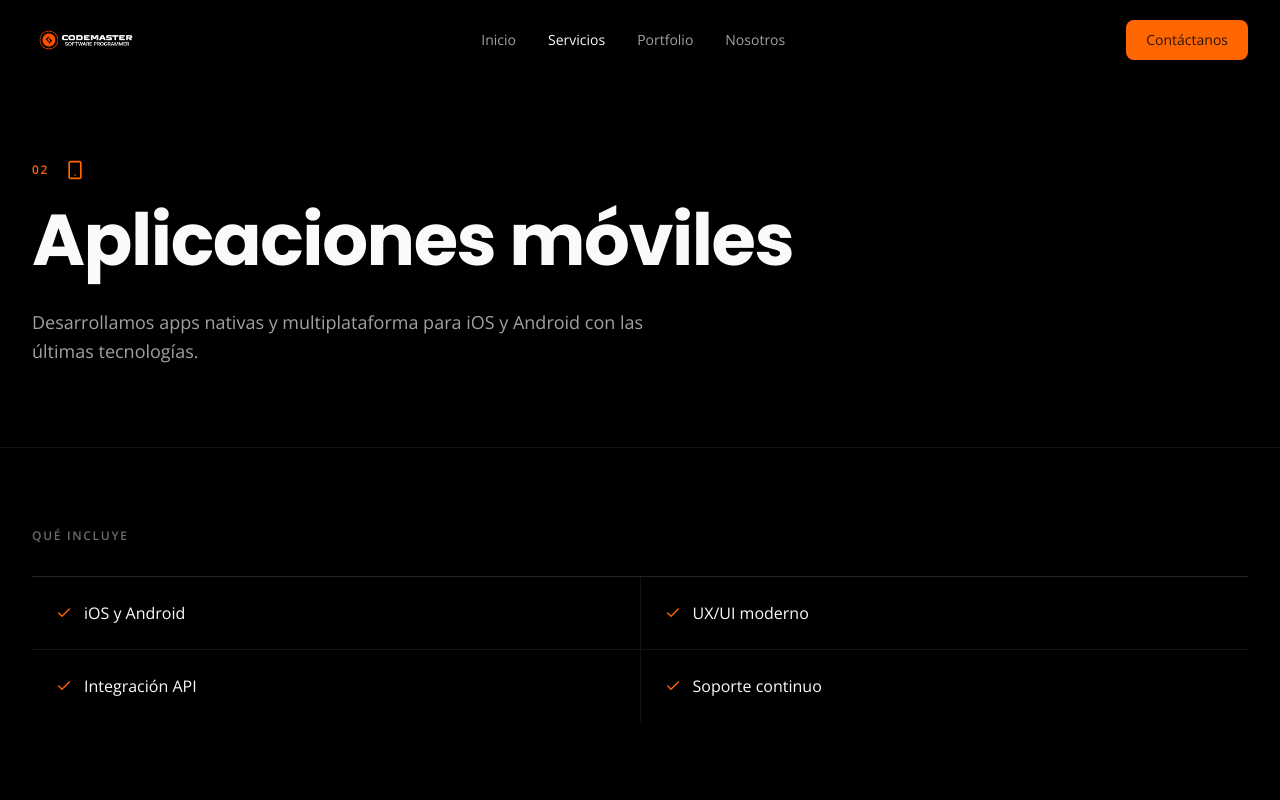
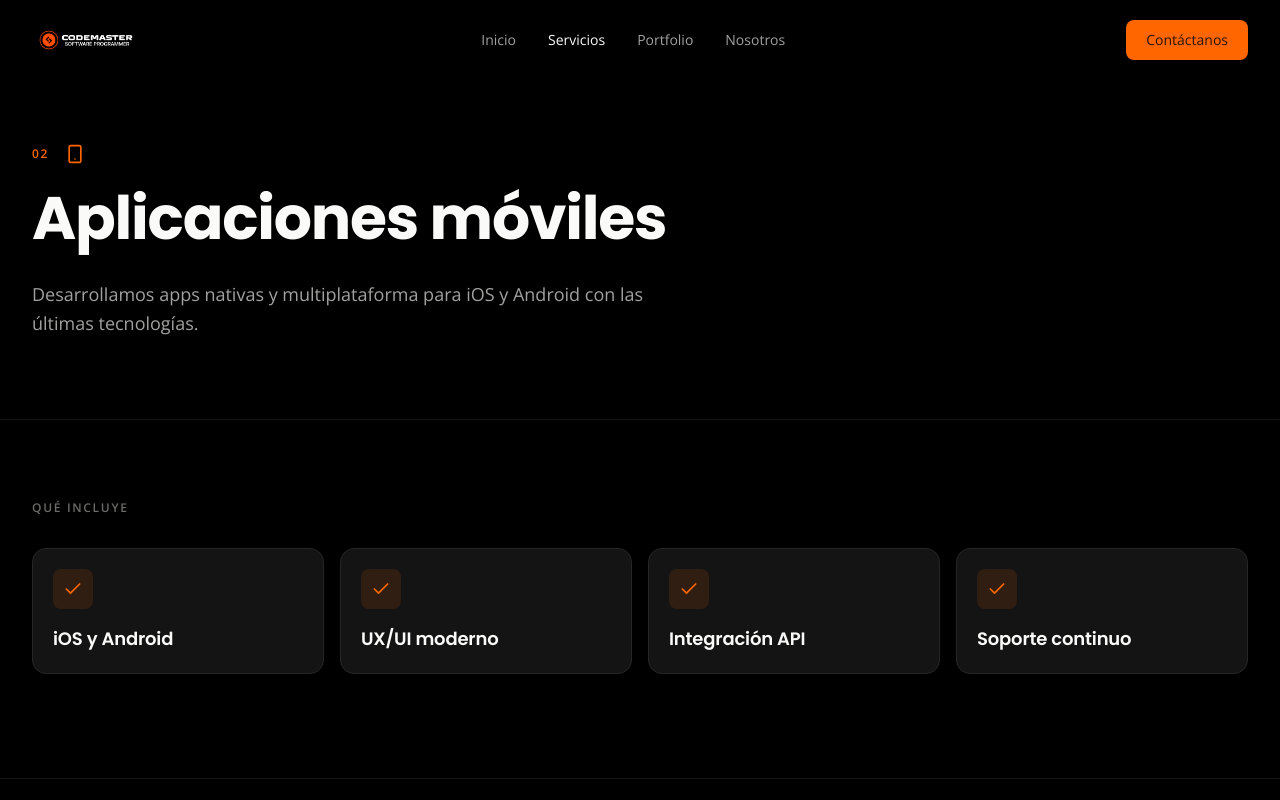
Before and after one commit to ManuelES23/codemaster-react, a React (Vite) app: page /servicios/apps-moviles in a window 1280 px wide. Shown: the top 800 px of the page. Built offline with nearby package versions, Linux system fonts and the light colour scheme.

Commit message:
Move Servicios and ServicioDetalle onto bento cards
Co-Authored-By: Claude Opus 5 <noreply@anthropic.com>

```diff
--- a/src/pages/ServicioDetalle.jsx
+++ b/src/pages/ServicioDetalle.jsx
@@ -2,6 +2,8 @@ import { Link, useParams } from "react-router-dom";
 import * as Icons from "lucide-react";
 import Reveal from "../motion/Reveal";
 import Stagger, { StaggerItem } from "../motion/Stagger";
+import BentoGrid from "../components/BentoGrid";
+import BentoCard from "../components/BentoCard";
 import { getServicioBySlug, servicios } from "../data/servicios";
 
 const NoEncontrado = () => (
@@ -32,7 +34,7 @@ const ServicioDetalle = () => {
 
   return (
     <div className="bg-ink-0">
-      <section className="border-b border-line pt-40 pb-20">
+      <section className="border-b border-line pt-28 pb-14 md:pt-36 md:pb-20">
         <div className="mx-auto max-w-7xl px-4 sm:px-6 lg:px-8">
           <div className="mb-6 flex items-center gap-4">
             <span className="text-xs font-semibold tracking-[0.14em] text-brand">
@@ -41,7 +43,7 @@ const ServicioDetalle = () => {
             <Icono className="h-5 w-5 text-brand" aria-hidden="true" />
           </div>
           <Reveal>
-            <h1 className="font-display text-5xl font-bold tracking-[-0.02em] text-fg md:text-7xl">
+            <h1 className="font-display text-4xl font-bold tracking-[-0.02em] text-fg md:text-6xl">
               {servicio.titulo}
             </h1>
           </Reveal>
@@ -56,14 +58,11 @@ const ServicioDetalle = () => {
           <p className="mb-8 text-xs font-semibold tracking-[0.14em] text-fg-subtle uppercase">
             Qué incluye
           </p>
-          <Stagger as="ul" className="grid gap-px border-t border-line bg-line sm:grid-cols-2">
+          <BentoGrid columnas={4}>
             {servicio.features.map((feature) => (
-              <StaggerItem as="li" key={feature} className="flex items-center gap-3 bg-ink-0 px-6 py-6">
-                <Icons.Check className="h-4 w-4 shrink-0 text-brand" aria-hidden="true" />
-                <span className="text-fg">{feature}</span>
-              </StaggerItem>
+              <BentoCard key={feature} icono="Check" titulo={feature} />
             ))}
-          </Stagger>
+          </BentoGrid>
         </div>
       </section>
 
--- a/src/pages/Servicios.jsx
+++ b/src/pages/Servicios.jsx
@@ -4,13 +4,13 @@ import ServiciosBento from "../components/ServiciosBento";
 
 const Servicios = () => (
   <div className="bg-ink-0">
-    <section className="border-b border-line bg-ink-0 pt-40 pb-20">
+    <section className="border-b border-line bg-ink-0 pt-28 pb-14 md:pt-36 md:pb-20">
       <div className="mx-auto max-w-7xl px-4 sm:px-6 lg:px-8">
         <p className="mb-6 text-xs font-semibold tracking-[0.14em] text-brand uppercase">
           Servicios
         </p>
         <Reveal>
-          <h1 className="font-display text-5xl font-bold tracking-[-0.02em] text-fg md:text-7xl">
+          <h1 className="font-display text-4xl font-bold tracking-[-0.02em] text-fg md:text-6xl">
             Todo lo que<br />podemos construir
           </h1>
         </Reveal>
```
